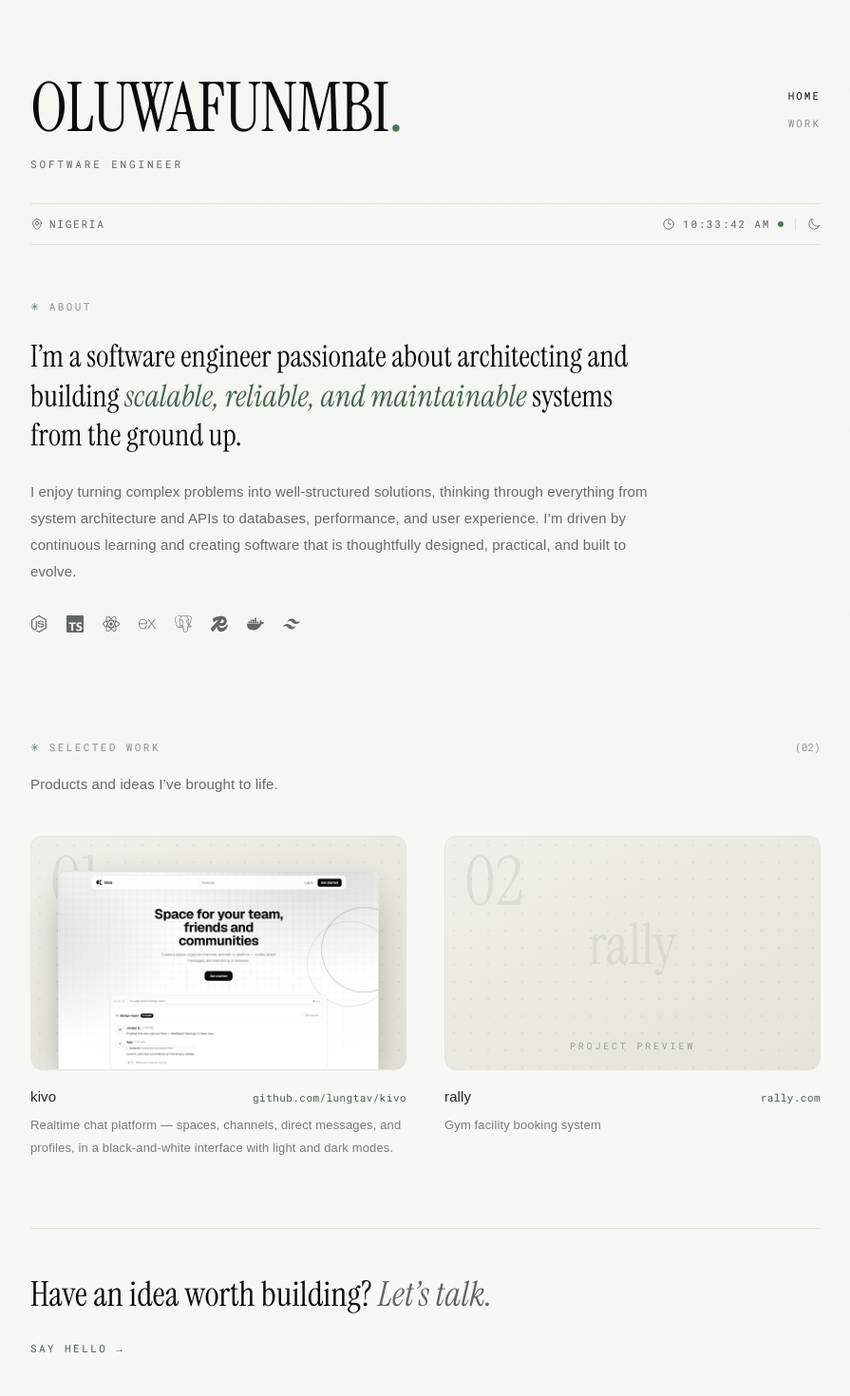
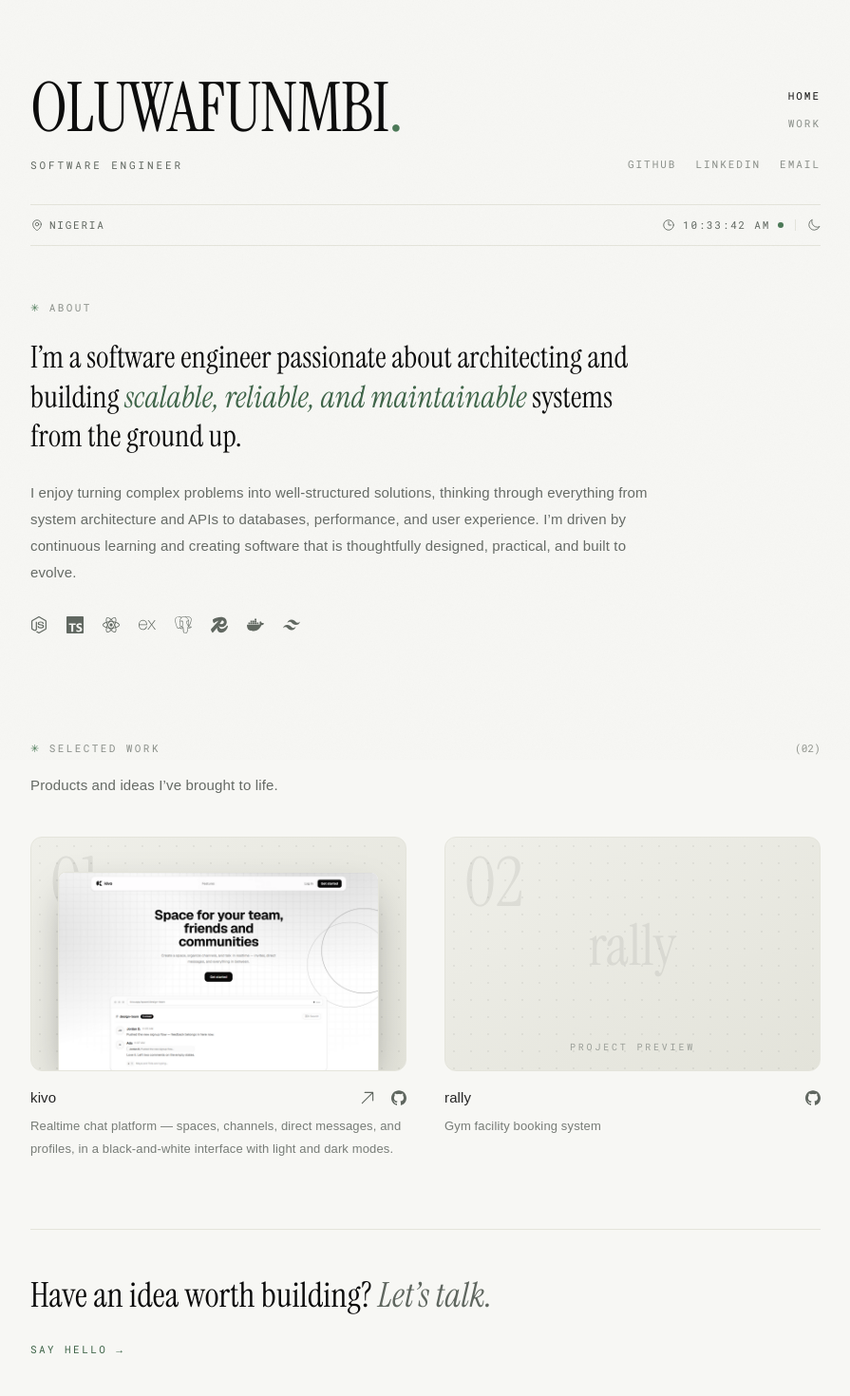
Before and after one commit to lungtav/oluwafunmbi.cv, a React (Vite) app: page / in a window 1280 px wide. Shown: the top 1470 px of the page at 95% size, without its empty margins (192-1087 px from the left). Built offline with nearby package versions, Linux system fonts and the light colour scheme; no server answers; a web font is replaced by a local one.

Commit message:
show live and source actions on project cardsr

```diff
--- a/src/App.tsx
+++ b/src/App.tsx
@@ -47,9 +47,10 @@ function applyThemeToDom(theme: Theme) {
 type Project = {
   name: string;
   description: string;
-  link: string;
-  /** Shown as the link text; defaults to the link itself. */
-  linkLabel?: string;
+  /** Live deployment URL (preview target + "Visit" link). */
+  liveUrl?: string;
+  /** GitHub repo URL ("Source" link). */
+  githubUrl?: string;
   /** Optional app screenshot, framed inside the card preview. */
   image?: string;
 };
@@ -59,14 +60,14 @@ const projects: Project[] = [
     name: "kivo",
     description:
       "Realtime chat platform — spaces, channels, direct messages, and profiles, in a black-and-white interface with light and dark modes.",
-    link: "https://github.com/lungtav/kivo",
-    linkLabel: "github.com/lungtav/kivo",
+    liveUrl: "https://kivo-drab.vercel.app/",
+    githubUrl: "https://github.com/lungtav/kivo",
     image: "/kivo.png",
   },
   {
     name: "rally",
     description: "Gym facility booking system",
-    link: "rally.com",
+    githubUrl: "https://github.com/lungtav/rally",
   },
 ];
 
@@ -217,18 +218,13 @@ export default function App() {
     >
       <header className="reveal">
         {/* Name + navigation */}
-        <div className="flex items-start justify-between gap-6 pb-8">
-          <div>
+        <div className="pb-8">
+          <div className="flex items-start justify-between gap-6">
             <h1 className="font-display text-5xl leading-[0.95] tracking-[-0.01em] text-ink sm:text-7xl">
               OLUWAFUNMBI<span className="text-accent">.</span>
             </h1>
 
-            <p className="mt-4 font-mono text-[11px] uppercase tracking-[0.26em] text-muted">
-              Software Engineer
-            </p>
-          </div>
-
-          <nav className="hidden pt-3 sm:block">
+            <nav className="hidden pt-3 sm:block" aria-label="Primary">
               <div className="flex flex-col items-end gap-2.5 font-mono text-[11px] uppercase tracking-[0.18em]">
                 <a href="/" className="link-underline text-ink">
                   Home
@@ -240,12 +236,32 @@ export default function App() {
                   event.preventDefault();
                   scrollToSection("#work");
                 }}
-                className="text-faint transition-colors hover:text-ink"
+                className="link-underline text-faint transition-colors hover:text-ink"
               >
                 Work
               </a>
               </div>
             </nav>
+          </div>
+
+          <div className="mt-4 flex flex-wrap items-center justify-between gap-x-6 gap-y-2 font-mono text-[11px] uppercase">
+            <p className="tracking-[0.26em] text-muted">Software Engineer</p>
+
+            <div className="flex flex-wrap items-center gap-x-5 gap-y-2 tracking-[0.18em]">
+              {socials.map((social) => (
+                <a
+                  key={social.name}
+                  href={social.href}
+                  {...(social.href.startsWith("http")
+                    ? { target: "_blank", rel: "noreferrer" }
+                    : {})}
+                  className="link-underline text-faint transition-colors hover:text-ink"
+                >
+                  {social.name}
+                </a>
+              ))}
+            </div>
+          </div>
         </div>
 
         {/* Location + local time */}
@@ -360,22 +376,8 @@ export default function App() {
           </a>
         </div>
 
-        <div className="mt-16 flex flex-col justify-between gap-3 border-t border-line py-6 font-mono text-[10px] uppercase tracking-[0.18em] text-subtle sm:flex-row sm:items-center">
+        <div className="mt-16 flex flex-row items-center justify-between gap-3 border-t border-line py-6 font-mono text-[10px] uppercase tracking-[0.18em] text-subtle">
           <span>© MMXXVI Oluwafunmbi</span>
-
-          <div className="flex items-center gap-6">
-            {socials.map((social) => (
-              <a
-                key={social.name}
-                href={social.href}
-                {...(social.href.startsWith("http")
-                  ? { target: "_blank", rel: "noreferrer" }
-                  : {})}
-                className="transition-colors hover:text-accent-ink"
-              >
-                {social.name}
-              </a>
-            ))}
 
           <a
             href="#top"
@@ -388,7 +390,6 @@ export default function App() {
             Top ↑
           </a>
         </div>
-        </div>
 
         {/* Ghost wordmark */}
         <div aria-hidden className="full-bleed select-none overflow-hidden">
--- a/src/components/ProjectCard.tsx
+++ b/src/components/ProjectCard.tsx
@@ -1,11 +1,13 @@
 import { ArrowUpRightIcon } from "@heroicons/react/24/outline";
+import { SiGithub } from "react-icons/si";
 
 type ProjectCardProps = {
   name: string;
   description: string;
-  link: string;
-  /** Shown as the link text; defaults to the link itself. */
-  linkLabel?: string;
+  /** Live deployment URL (preview target + visit icon). */
+  liveUrl?: string;
+  /** GitHub repo URL (source icon). */
+  githubUrl?: string;
   /** Position in the work list, used for the ghost index number. */
   index: number;
   /** Optional app screenshot, framed inside the preview. */
@@ -15,16 +17,18 @@ type ProjectCardProps = {
 export default function ProjectCard({
   name,
   description,
-  link,
-  linkLabel,
+  liveUrl,
+  githubUrl,
   index,
   image,
 }: ProjectCardProps) {
+  // Preview goes to the live site when available, otherwise the repo.
+  const previewHref = liveUrl ?? githubUrl ?? "#";
   return (
     <article className="group">
       {/* Preview */}
       <a
-        href={link}
+        href={previewHref}
         target="_blank"
         rel="noreferrer"
         className="relative block aspect-[16/10] overflow-hidden rounded-xl border border-line bg-gradient-to-br from-card-hi to-card-lo transition-all duration-500 group-hover:-translate-y-1 group-hover:border-accent/40 group-hover:shadow-[0_18px_40px_-18px_rgba(74,120,86,0.22)]"
@@ -70,17 +74,35 @@ export default function ProjectCard({
       </a>
 
       {/* Details */}
-      <div className="mt-4 flex items-baseline justify-between gap-4">
+      <div className="mt-4 flex items-center justify-between gap-4">
         <h3 className="text-[15px] font-medium text-ink-soft">{name}</h3>
 
-        <a
-          href={link}
-          target="_blank"
-          rel="noreferrer"
-          className="link-underline shrink-0 font-mono text-[11px] tracking-[0.04em] text-accent-ink"
-        >
-          {linkLabel ?? link}
-        </a>
+        <span className="flex shrink-0 items-center gap-4 text-muted">
+          {liveUrl && (
+            <a
+              href={liveUrl}
+              target="_blank"
+              rel="noreferrer"
+              title={`Visit ${name} live site`}
+              aria-label={`Visit ${name} live site`}
+              className="block transition-colors hover:text-accent"
+            >
+              <ArrowUpRightIcon aria-hidden className="h-[18px] w-[18px]" />
+            </a>
+          )}
+          {githubUrl && (
+            <a
+              href={githubUrl}
+              target="_blank"
+              rel="noreferrer"
+              title={`View ${name} source on GitHub`}
+              aria-label={`View ${name} source on GitHub`}
+              className="block transition-colors hover:text-accent"
+            >
+              <SiGithub aria-hidden className="h-4 w-4" />
+            </a>
+          )}
+        </span>
       </div>
 
       <p className="mt-1.5 max-w-lg text-[13px] leading-6 text-subtle">
```
Lines whose indentation alone changed are shown as unchanged.
